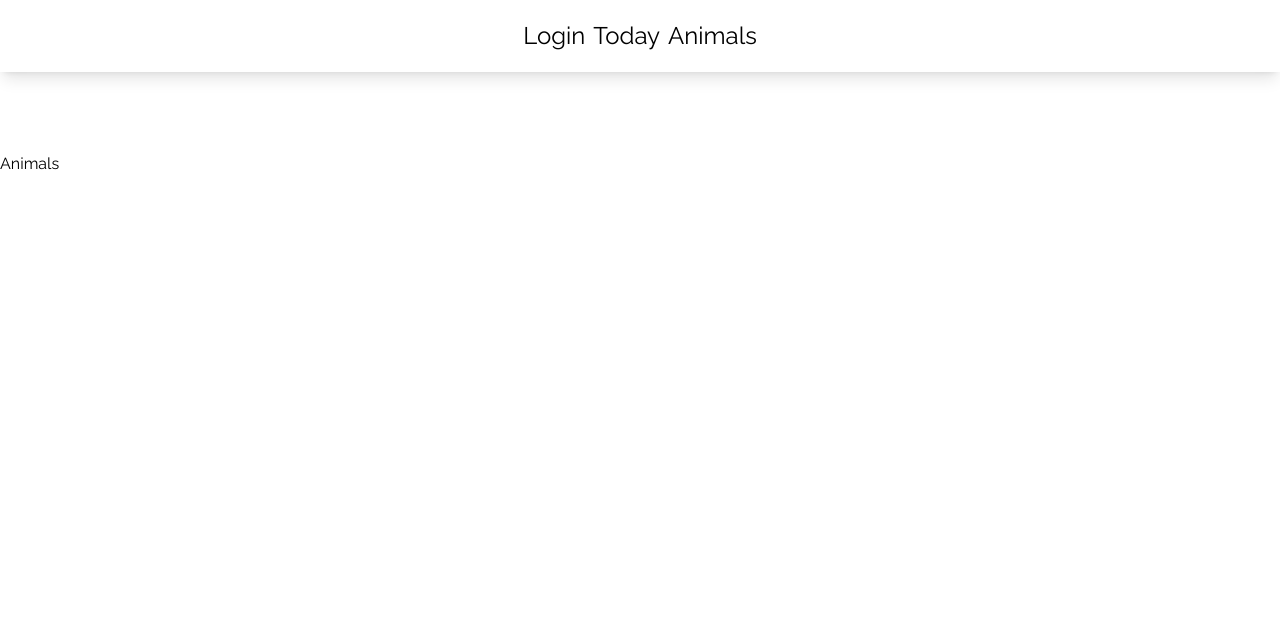
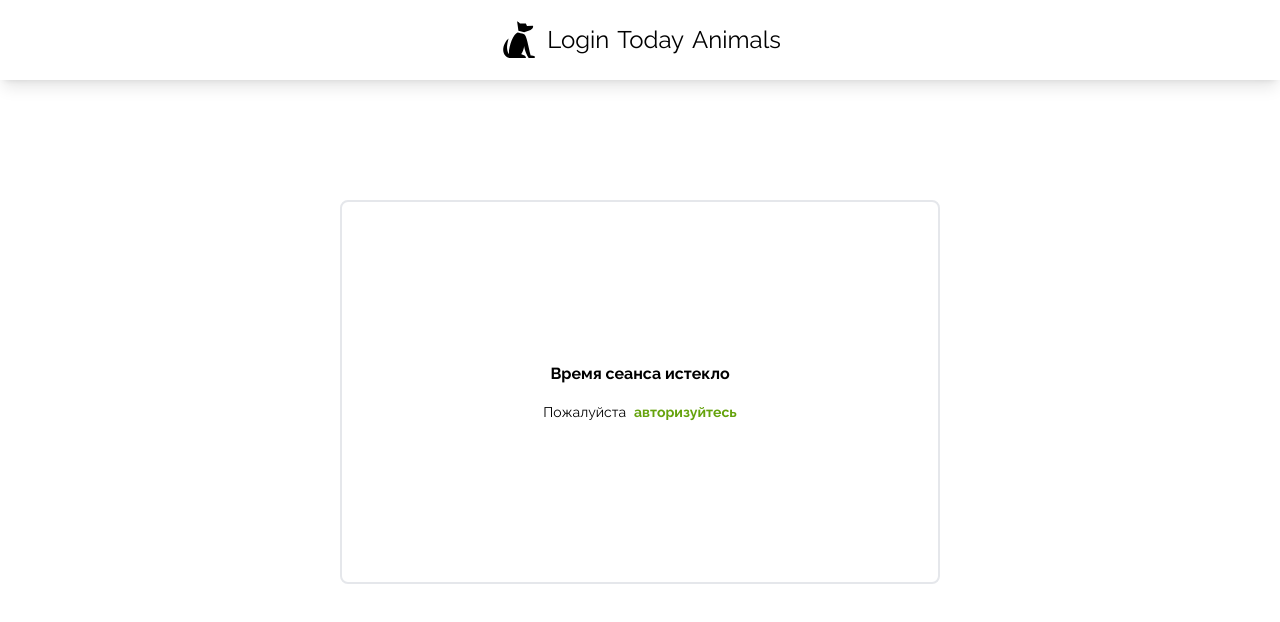
Before and after one commit to Alekseyshing/animals, a React (Create React App) app: page /animals in a window 1280 px wide. Shown: the top 622 px of the page. Built offline with nearby package versions, Linux system fonts and the light colour scheme; no server answers.

Commit message:
feat:added some style

```diff
--- a/package.json
+++ b/package.json
@@ -19,6 +19,7 @@
     "axios": "^0.27.2",
     "react": "^18.2.0",
     "react-dom": "^18.2.0",
+    "react-icons": "^4.4.0",
     "react-router-dom": "^6.4.1",
     "react-scripts": "5.0.1",
     "react-validation": "^3.0.7",
--- a/src/Components/Animals/Animals.tsx
+++ b/src/Components/Animals/Animals.tsx
@@ -1,7 +1,8 @@
 import React from 'react'
+import { TodayErrComponent } from '../TodayErrComponent/TodayErrComponent';
 
 export const Animals = (): JSX.Element => {
   return (
-    <div>Animals</div>
+    <TodayErrComponent/>
   );
 }
--- a/src/Components/ExecutionCard/ExecutionsCard.tsx
+++ b/src/Components/ExecutionCard/ExecutionsCard.tsx
@@ -9,12 +9,6 @@ export interface IExecutionsCard {
 
 export function ExecutionsCard({ type, time, name }: IExecutionsCard) {
   return (
-    <div >
-      <div className="flex flex-row w-full gap-2 text-lg text-black">
-        <div className="min-w-[160px]">{type}</div>
-        <div>{time}</div>
-        <div>{name}</div>
-      </div>
-    </div>
+    <div className="min-w-[160px]">Сегодня в {time} на процедуру "{type}" приедет {name}</div>
   )
 }
--- a/src/Components/Header/Header.tsx
+++ b/src/Components/Header/Header.tsx
@@ -3,18 +3,19 @@ import { HeaderProps } from './Header.props';
 import {
   Link,
 } from "react-router-dom";
-
+import { GiSittingDog } from 'react-icons/gi'
 
 
 export const Header = ({ className, ...props }: HeaderProps): JSX.Element => {
   return (
 
     <div>
-      <header className="py-5 shadow-lg mb-[80px]">
+      <header className="flex gap-2 items-center justify-center py-5 shadow-lg mb-[120px]">
+        <GiSittingDog size={40} />
         <nav className={'flex gap-2 items-center justify-center'}>
-            <Link to={'/login'} className={'text-2xl'}>Login</Link>
-            <Link to={'/today'} className={'text-2xl'}>Today</Link>
-            <Link to={'/animals'} className={'text-2xl'}>Animals</Link>
+          <Link to={'/login'} className={'text-2xl'}>Login</Link>
+          <Link to={'/today'} className={'text-2xl'}>Today</Link>
+          <Link to={'/animals'} className={'text-2xl'}>Animals</Link>
         </nav>
       </header>
     </div>
--- a/src/Components/Today/Today.tsx
+++ b/src/Components/Today/Today.tsx
@@ -5,7 +5,7 @@ import useToken from '../../hooks/useToken';
 import { useExecutionsData } from '../../hooks/useExecutions';
 import { TodayAddComponent } from '../TodayAddComponent/TodayAddComponent';
 import { tokenContext } from "../../context/tokenContext";
-import { TodayErrComponent } from "../TodayErrComponent/TodayErr";
+import { TodayErrComponent } from "../TodayErrComponent/TodayErrComponent";
 
 
 export const Today = (): JSX.Element => {
--- a/src/Components/TodayAddComponent/TodayAddComponent.tsx
+++ b/src/Components/TodayAddComponent/TodayAddComponent.tsx
@@ -22,7 +22,7 @@ export const TodayAddComponent = (): JSX.Element => {
     const POSTS = [
       {
         element: [<ExecutionsCard type={post.type} name={post.name} time={post.time} key={post.id} />],
-        className: `${''}`,
+        className: `${'w-full gap-2 text-xl text-black'}`,
       }
     ].map(generateId)
 
@@ -39,32 +39,12 @@ export const TodayAddComponent = (): JSX.Element => {
 
   return (
     <div>
-        <div className="flex flex-col gap-10 px-20 items-center justify-center">
+        <div className="flex flex-col gap-10 h-96 px-20 items-center justify-center">
           <h2 className="text-2xl font-bold">Расписание животных с назначениями на сегодня</h2>
-          <ul>
+          <ul className='flex flex-col gap-5'>
             {genericPosts}
           </ul>
         </div>
     </div>
-
-    // <>
-    //   {token.myToken === "undefined" && token.myToken === null && (
-    //     <div className='flex flex-col max-w-[600px] hover:shadow-lg duration-300 ease-in mx-auto items-center justify-center p-10 gap-4 border-2 rounded-lg border-solid'>
-    //       <h2 className='text-base  font-bold'>Время сеанса истекло</h2>
-    //       <div className='flex gap-2'>
-    //         <p className='text-sm'>Пожалуйста</p>
-    //         <Link to='/login' className='text-lime-600 hover:text-lime-400 duration-150 ease-in text-sm font-bold'>авторизуйтесь</Link>
-    //       </div>
-    //     </div>
-    //   )}
-    //   {token.myToken && token.myToken !== "undefined" && (
-    //     <div className="flex flex-col gap-10 px-20 items-center justify-center">
-    //       <h2 className="text-2xl font-bold">Расписание животных с назначениями на сегодня</h2>
-    //       <ul>
-    //         {genericPosts}
-    //       </ul>
-    //     </div>
-    //   )}
-    // </>
   );
 }
--- a/src/Components/TodayErrComponent/TodayErr.tsx
+++ /dev/null
@@ -1,14 +0,0 @@
-import { Link } from "react-router-dom"
-
-
-export const TodayErrComponent = () => {
-  return (
-    <div className='flex flex-col max-w-[600px] hover:shadow-lg duration-300 ease-in mx-auto items-center justify-center p-10 gap-4 border-2 rounded-lg border-solid'>
-      <h2 className='text-base  font-bold'>Время сеанса истекло</h2>
-      <div className='flex gap-2'>
-        <p className='text-sm'>Пожалуйста</p>
-        <Link to='/login' className='text-lime-600 hover:text-lime-400 duration-150 ease-in text-sm font-bold'>авторизуйтесь</Link>
-      </div>
-    </div>
-  )
-}
--- /dev/null
+++ b/src/Components/TodayErrComponent/TodayErrComponent.tsx
@@ -0,0 +1,14 @@
+import { Link } from "react-router-dom"
+
+
+export const TodayErrComponent = () => {
+  return (
+    <div className='flex flex-col h-96 my-auto min-w-[320px] max-w-[600px] hover:shadow-lg hover:bg-slate-100 duration-300 ease-in mx-auto items-center justify-center gap-4 border-2 rounded-lg border-solid p-5 mb-10'>
+        <h2 className='text-base font-bold'>Время сеанса истекло</h2>
+        <div className='flex gap-2'>
+          <p className='text-sm'>Пожалуйста</p>
+          <Link to='/login' className='text-lime-600 hover:text-lime-400 duration-150 ease-in text-sm font-bold'>авторизуйтесь</Link>
+        </div>
+    </div>
+  )
+}
--- a/src/hooks/useExecutions.ts
+++ b/src/hooks/useExecutions.ts
@@ -36,7 +36,7 @@ export function useExecutionsData(token: string | undefined) {
             dataList.push({
               type: postsData[i].type,
               time: postsData[i].time.slice(0, 5),
-              name: postsData[i].animal.spec.name,
+              name: postsData[i].animal.name,
               id: postsData[i].id,
               onClick: () => { }
             })
```
Also changed, not shown: src/Components/Header/header.css (added), 1 other file (tests, documents, lock files or other folders).
